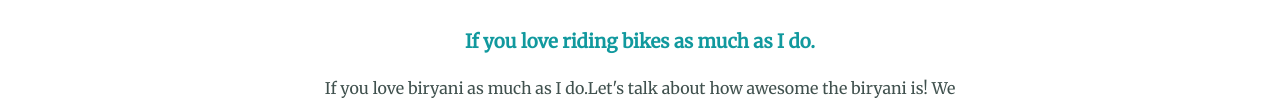
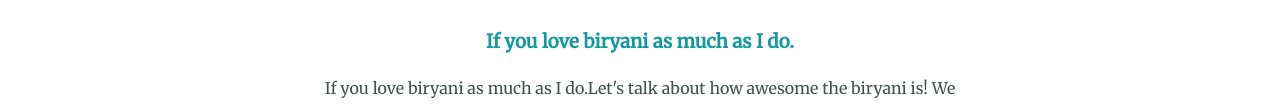
Before and after one commit to alumoluharish/personal-blog, a plain HTML site: page index.html in a window 1280 px wide. Shown: the part 2035-2144 px from the top of the page. Drawn offline with Linux system fonts and the light colour scheme.

Commit message:
Update index.html

```diff
--- a/index.html
+++ b/index.html
@@ -32,7 +32,7 @@
       </div>
       <div class="contact-me">
         <h2>Get In Touch</h2>
-        <h3>If you love riding bikes as much as I do.</h3>
+        <h3>If you love biryani as much as I do.</h3>
         <p>If you love biryani as much as I do.Let's talk about how awesome the biryani is! We can code while we eat biryani!</p>
         <a class="btn" href="mailto:harishalumolu@gmail.com">CONTACT ME</a>
       </div>
```
